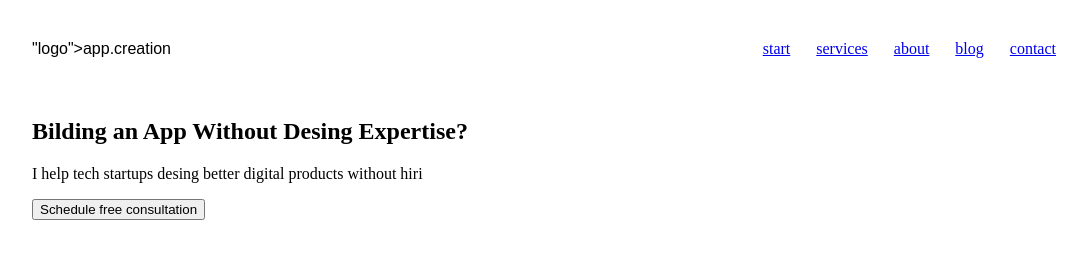
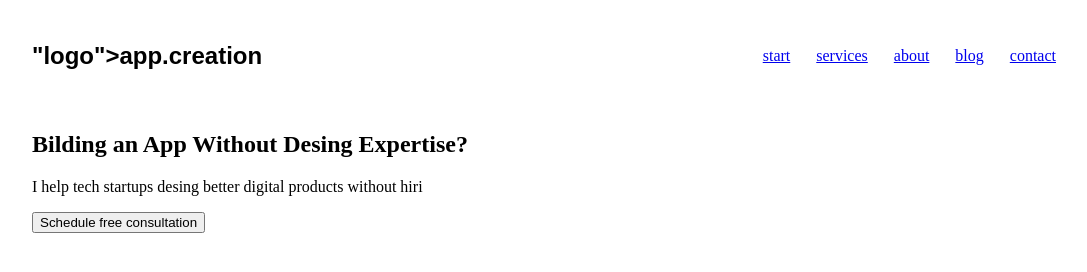
Before and after one commit to proxkatrin/New-Project, a plain HTML site: page Index.html in a window 1280 px wide. Shown: the whole page, without its empty margins (96-1183 px from the left). Drawn offline with Linux system fonts and the light colour scheme; a web font is replaced by a local one.

Commit message:
Update style.css
добавление толщины и размера для .logo

```diff
--- a/style.css
+++ b/style.css
@@ -11,6 +11,9 @@ body {
 .logo {
  padding: 40px 0;
  font-family: pt_serif, arial, helvetica, sans-serif;
+ font-weight: bold;
+ font-size: 24px;
+ line-height: 31px;
 }
 .header {
  display: flex;
```
